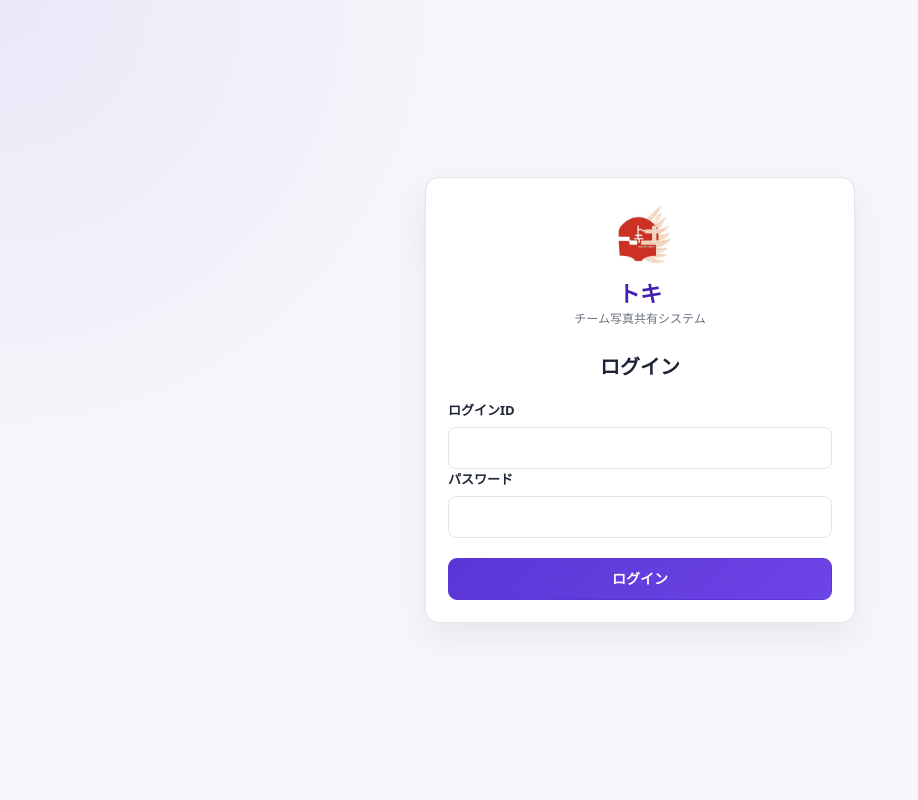
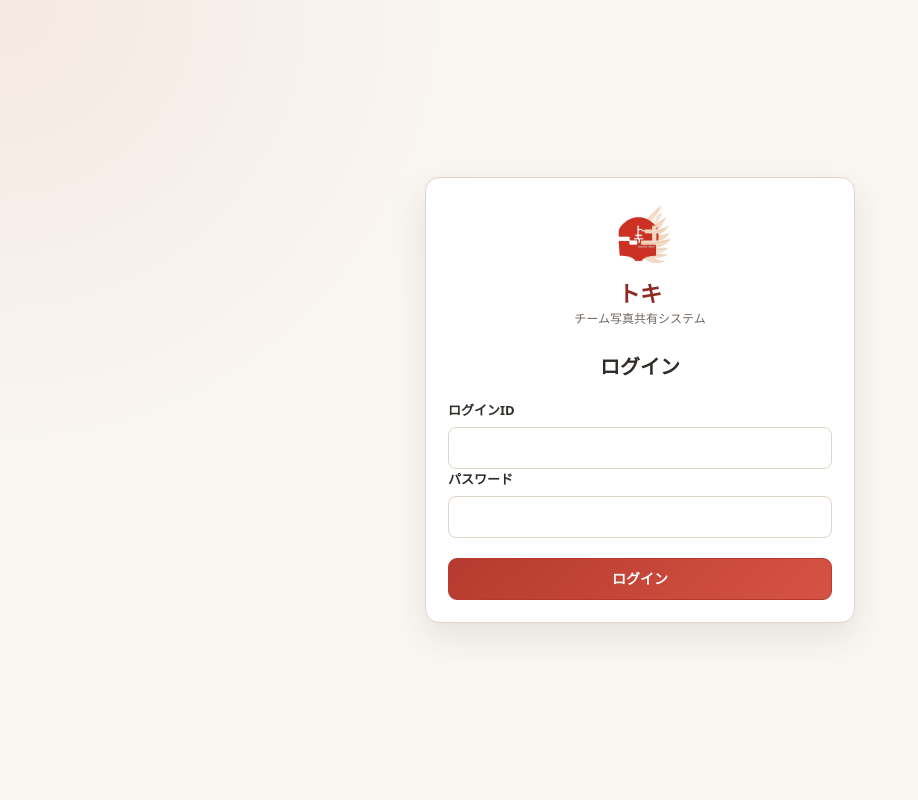
Before and after one commit to kodai0102/yosakoi, a FastAPI app: page /login in a window 1280 px wide. Shown: the whole page, without its empty margins (0-918 px from the left). Run offline with FastAPI, Linux system fonts and the light colour scheme; parts of the project's set-up code (start-up, migrations or seed data) failed here and were passed over; some libraries are stand-ins or nearby versions.

Commit message:
style: align theme with toki logo

```diff
--- a/app/templates/base.html
+++ b/app/templates/base.html
@@ -7,28 +7,28 @@
     <style>
       :root {
         color-scheme: light;
-        --bg: #f7f7fb;
+        --bg: #faf7f2;
         --surface: #ffffff;
-        --surface-soft: #faf9ff;
-        --line: #e4e4ed;
-        --line-soft: #f0eff7;
-        --text: #1d2433;
-        --muted: #6b7280;
-        --brand: #5b35d5;
-        --brand-dark: #4320b0;
-        --brand-soft: #f0ebff;
-        --danger: #e03131;
-        --success-bg: #e8f7ef;
-        --success-text: #167043;
-        --muted-bg: #eef1f6;
-        --shadow: 0 14px 36px rgba(30, 24, 70, 0.08);
+        --surface-soft: #fff8f2;
+        --line: #ddd3c7;
+        --line-soft: #eee6dc;
+        --text: #2f2b27;
+        --muted: #6f6760;
+        --brand: #b63a2f;
+        --brand-dark: #8f2a23;
+        --brand-soft: #f7e7e3;
+        --danger: #b3261e;
+        --success-bg: #e8f4ec;
+        --success-text: #3f714c;
+        --muted-bg: #eee7dc;
+        --shadow: 0 14px 36px rgba(47, 43, 39, 0.10);
       }
 
       * { box-sizing: border-box; }
 
       body {
         background:
-          radial-gradient(circle at top left, rgba(91, 53, 213, 0.08), transparent 32rem),
+          radial-gradient(circle at top left, rgba(182, 58, 47, 0.08), transparent 32rem),
           var(--bg);
         color: var(--text);
         font-family: system-ui, -apple-system, BlinkMacSystemFont, "Segoe UI", sans-serif;
@@ -441,7 +441,7 @@
       .button,
       button {
         align-items: center;
-        background: linear-gradient(135deg, var(--brand), #6d45e6);
+        background: linear-gradient(135deg, var(--brand), #d65343);
         border: 1px solid var(--brand);
         border-radius: 9px;
         color: #ffffff;
```
Also changed, not shown: other parts of app/templates/base.html (+38 -38 lines).
